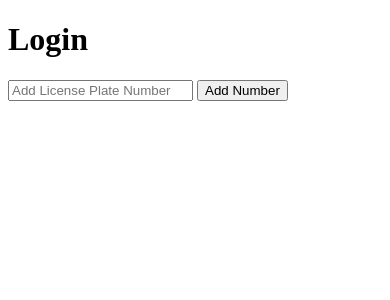
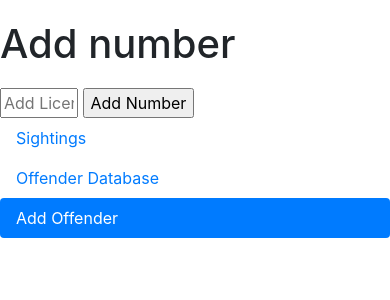
Before and after one commit to siddharthnishtala/CarCrimeDetector, a Django app: page /addcrimedata/ in a window 390 px wide. Shown: the top 300 px of the page. Run offline with Django 3.2, Linux system fonts and the light colour scheme; the visitor is signed in with stand-in values (Sample User, id 1); some libraries are stand-ins or nearby versions.

Commit message:
nav-bar for easy movement, basic styling

```diff
--- a/Reporter/static/geolocation.js
+++ b/Reporter/static/geolocation.js
@@ -30,6 +30,7 @@ function geoFindMe() {
 
 //  window.location.href= "/home/location?lat="
 }
+
 
 
 function urlRefresh(){
--- a/Reporter/templates/addNumber.html
+++ b/Reporter/templates/addNumber.html
@@ -1,16 +1,42 @@
 <!-- Reporter/templates/landing.html -->
 <!DOCTYPE html>
+{% load staticfiles %}
 <head>
     <meta charset="UTF-8">
     <title> Add License Plate Number | Car Crime Reporter </title>
+	<link rel="stylesheet" href="https://maxcdn.bootstrapcdn.com/bootstrap/4.1.0/css/bootstrap.min.css">
+	<script src="https://ajax.googleapis.com/ajax/libs/jquery/3.3.1/jquery.min.js"></script>
+	<script src="https://maxcdn.bootstrapcdn.com/bootstrap/3.3.7/js/bootstrap.min.js"></script>
+	<script src='{% static "geolocation.js" %}'></script>
 </head>
 <body>
-    <form id="addNumber" method="post" action="/addcrimedata/">
-        {% csrf_token %}
-        <h1 id="add1">Login</h1>
-        <input name="plate" type="text" placeholder="Add License Plate Number" required="required" class="input pass"/>
-        <input type="submit" value="Add Number" class="inputButtonsign"/>
-    </form>
+	<div style="margin: 20px;"></div>
+	<div class="row row-content">
+		<div class="col-md-10">
+			<form id="addNumber" method="post" action="/addcrimedata/">
+        		{% csrf_token %}
+        		<h1 id="add1">Add number</h1>
+				<div style="margin: 20px;"></div>
+				<input name="plate" type="text" style="width: 20%;" placeholder="Add License Plate Number" required="required" class="input pass"/>
+				<input type="submit" value="Add Number" class="inputButtonsign"/>
+    		</form>
+		</div>
+		<div class="col-md-2">
+			<ul class="nav nav-pills flex-column">
+				<li class="nav-item">
+					<a class="nav-link" href="/home/location">Sightings</a>
+				</li>
+				<li class="nav-item">
+					<a class="nav-link" href="/crimedata/">Offender Database</a>
+				</li>
+				<li class="nav-item">
+					<a class="nav-link active" href="#">Add Offender</a>
+				</li>
+			</ul>
+		</div>
+	</div>
+
+
 </body>
 
 {% if messages %}
```
Also changed, not shown: Reporter/templates/LocBasedHome.html (+22 -1 lines), Reporter/templates/data.html (+23 -1 lines).
